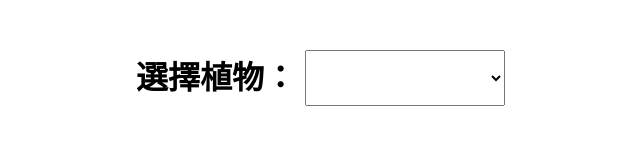
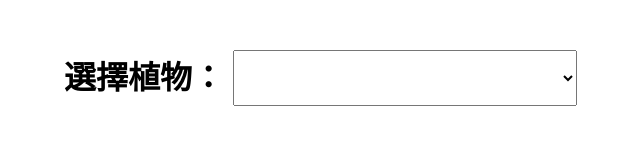
Before and after one commit to octobe/plant_survey, a plain HTML site: page index.html in a window 1280 px wide. Shown: the whole page, without its empty margins (338-978 px from the left). Drawn offline with nearby package versions, Linux system fonts and the light colour scheme.

Commit message:
Update styles.css
select width: auto

```diff
--- a/css/styles.css
+++ b/css/styles.css
@@ -16,6 +16,6 @@ label {
 
 select {
     padding: 8px; /* 調整選單的內邊距 */
-    width: 200px; /* 調整選單的寬度 */
+    width: auto; /* 調整選單的寬度 */
     font-size: 1em;
 }
```
